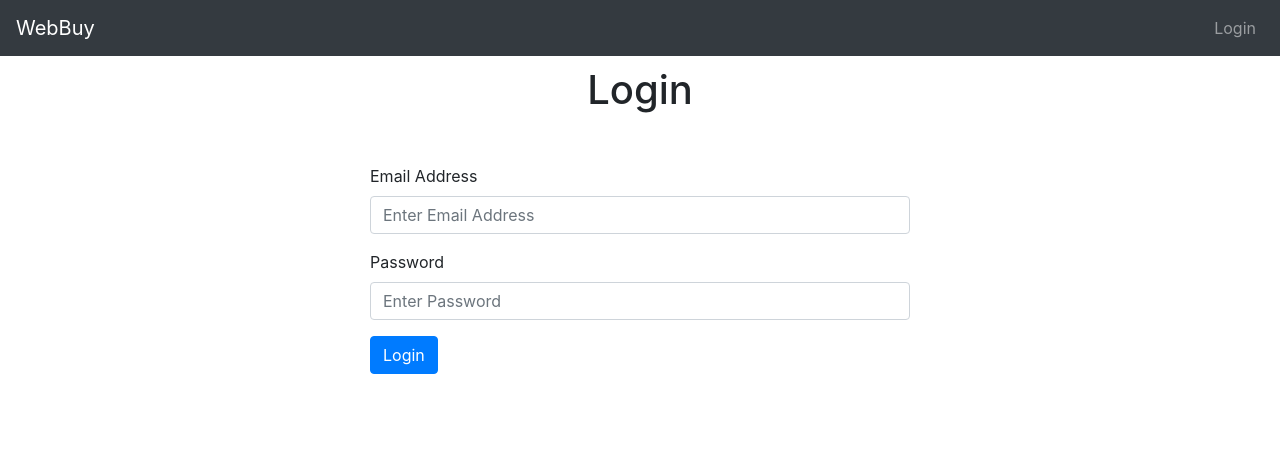
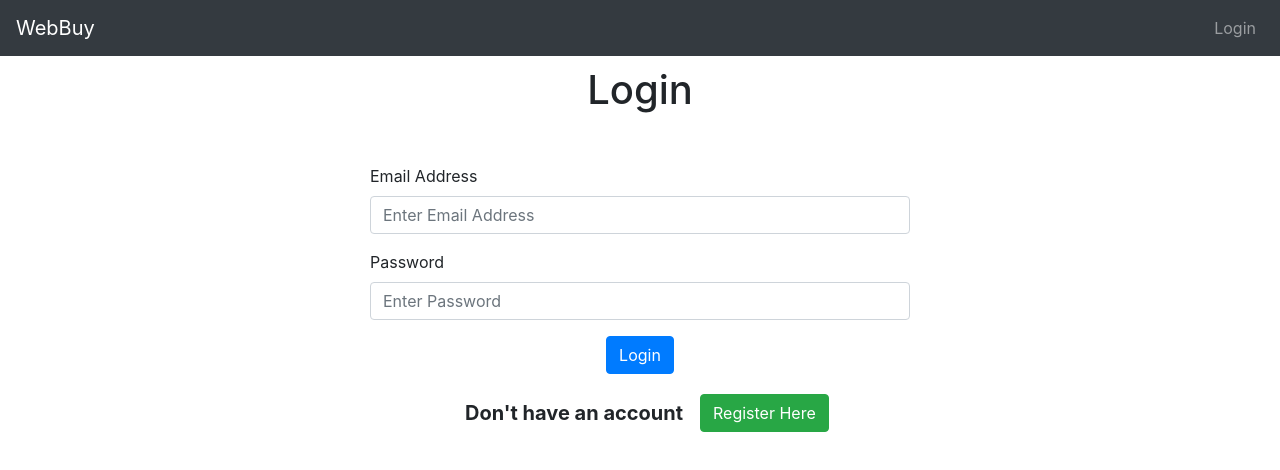
Before and after one commit to Aghazjunaid/WebBuy_Redux_Project, a React (Create React App) app: page /login in a window 1280 px wide. Shown: the top 470 px of the page. Built offline with nearby package versions, Linux system fonts and the light colour scheme; the HTML template or start-up script is replaced by a standard one.

Commit message:
route setup

```diff
--- a/src/App.js
+++ b/src/App.js
@@ -1,10 +1,20 @@
 import './App.css';
+import { BrowserRouter as Router, Switch, Route } from "react-router-dom";
 import Login from './components/login';
+import Register from './components/register';
+
 
 function App() {
   return (
     <div>
-      <Login/>
+      <Router>
+        <Switch>
+          <Route path="/login" component={Login} />
+          <Route path="/register" component={Register} />
+          {/* <Route path="/" exact component={ProductListing} />
+          <Route path="/product/:productId" component={ProductDetails} /> */}
+        </Switch>
+      </Router>
     </div>
   );
 }
--- a/src/components/Header.js
+++ b/src/components/Header.js
@@ -5,11 +5,11 @@ function Header() {
   return (
     <>
       <Navbar collapseOnSelect expand="lg" bg="dark" variant="dark">
-        <Navbar.Brand href="#home">WebBuy</Navbar.Brand>
+        <Navbar.Brand href="/">WebBuy</Navbar.Brand>
         <Navbar.Toggle aria-controls="responsive-navbar-nav" />
         <Navbar.Collapse id="responsive-navbar-nav">
           <Nav className="ml-auto">
-            <Nav.Link href="#">Login</Nav.Link>
+            <Nav.Link href="/login">Login</Nav.Link>
           </Nav>
         </Navbar.Collapse>
       </Navbar>
--- a/src/components/login.js
+++ b/src/components/login.js
@@ -26,11 +26,21 @@ function Login() {
                   placeholder="Enter Password"
                 />
               </Form.Group>
+              <div className="text-center">
               <Button variant="primary" type="submit">
                 Login
               </Button>
+              </div>
             </Form>
           </Col>
+        </Row>
+        <Row style={{ marginTop: "20px", alignItems: "center" }}>
+            <Col md={{ span: 3, offset: 4 }} style={{fontWeight: "bold", fontSize: "20px" }}>
+            Don't have an account
+            </Col>
+            <Col md={{span: 3}} style={{marginLeft: "-50px" }}>
+            <Button variant="success" href="/register">Register Here</Button>{' '}
+            </Col>
         </Row>
       </Container>
     </div>
--- a/src/components/register.js
+++ b/src/components/register.js
@@ -1,5 +1,5 @@
 import React from "react";
-import Header from "./header";
+import Header from "./Header";
 import { Container, Row, Col, Form, Button } from "react-bootstrap";
 
 function Register() {
@@ -39,9 +39,11 @@ function Register() {
                   placeholder="Enter Password"
                 />
               </Form.Group>
+              <div className="text-center">
               <Button variant="primary" type="submit">
                 Register
               </Button>
+              </div>
             </Form>
           </Col>
         </Row>
```
